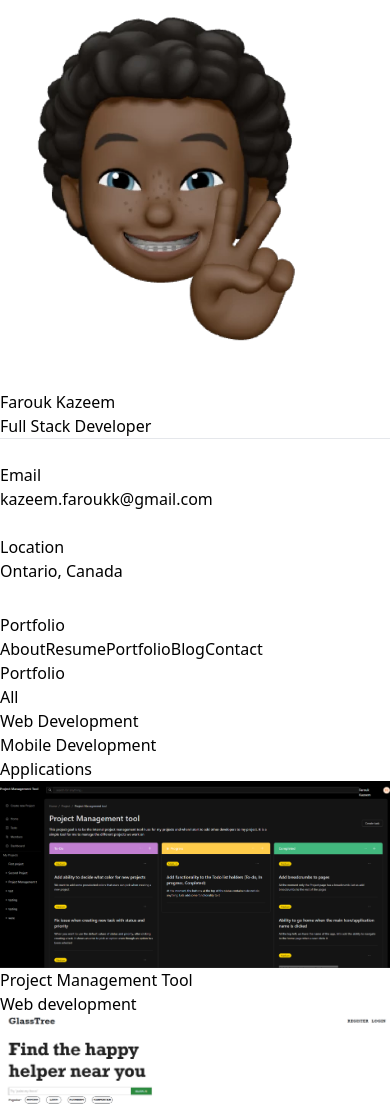
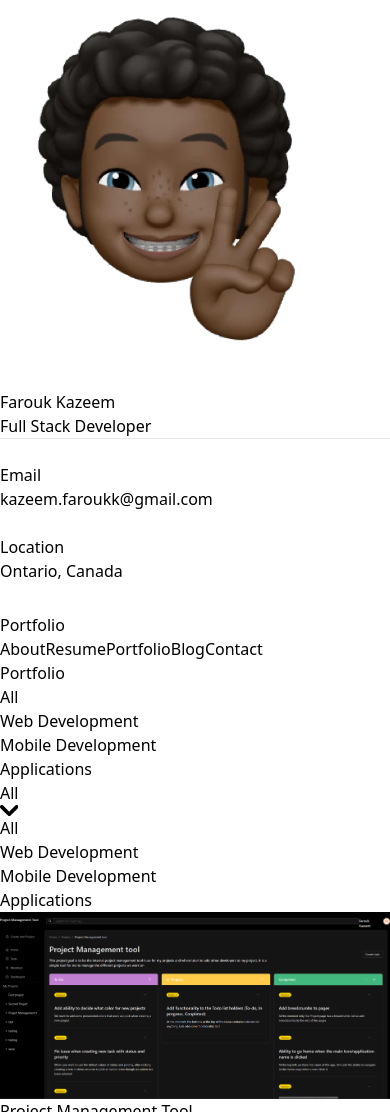
Before and after one commit to Farouk1511/portfolio-v2, a React (Vite) app: page /portfolio in a window 390 px wide. Shown: the top 1112 px of the page. Built offline with nearby package versions, Linux system fonts and the light colour scheme; some icons are missing.

Commit message:
added more responsiveness to the portfolio section

```diff
--- a/src/InfoContainer.tsx
+++ b/src/InfoContainer.tsx
@@ -10,7 +10,7 @@ const InfoContainer = ({
   name: string;
 }) => {
   return (
-    <main className="pt-5 md:pt-0 w-full bg-[#1e1e1f] text-white rounded-2xl h-auto flex flex-col border-[#383838] border-2 max-w-[900px] lg:min-w-[900px] lg:min-h-[850px] overflow-hidden">
+    <main className="pt-5 md:pt-0 w-full bg-[#1e1e1f] text-white rounded-2xl h-auto flex flex-col border-[#383838] border-2 max-w-[900px] lg:min-w-[900px] min-h-[850px] overflow-hidden">
       <div className="flex justify-between w-full items-end pl-10">
       <div className="text-3xl font-bold sm:hidden md:block">{name}</div>
 
--- a/src/Portfolio.tsx
+++ b/src/Portfolio.tsx
@@ -8,11 +8,23 @@ import project7 from "./assets/images/insure-desktop-preview.jpg";
 import project8 from "./assets/images/clipboard-desktop-preview.jpg";
 import project9 from "./assets/images/ping-desktop-preview.jpg";
 import InfoContainer from "./InfoContainer";
+import { useState } from "react";
 
 const Portfolio = () => {
+  const [toggleDropdown, setToggleDropdown] = useState(false);
+  const [dropdownName, setDropdownName] = useState("All");
+
+  const handleDropdown = (name?: string) => {
+    setToggleDropdown(!toggleDropdown);
+
+    if (name) {
+      setDropdownName(name);
+    }
+  };
+
   return (
     <InfoContainer name="Portfolio">
-       <div className="flex gap-3 text-[#d6d6d6] mt-5">
+      <div className="hidden md:flex gap-3 text-[#d6d6d6] mt-5">
         <div className="cursor-pointer hover:text-[#ffdb70] transition-colors">
           All
         </div>
@@ -26,9 +38,83 @@ const Portfolio = () => {
           Applications
         </div>
       </div>
+
+      {/* source flowbite */}
+      <div className="w-full md:hidden mt-5">
+        <button
+          id="dropdownDefaultButton"
+          data-dropdown-toggle="dropdown"
+          className="text-white focus:ring-4 focus:outline-nonefont-medium rounded-lg text-sm px-5 py-2.5 text-center inline-flex justify-between items-center border-2 border-[#383838] w-full"
+          type="button"
+          onClick={() => handleDropdown()}
+        >
+          <div>{dropdownName}</div>
+          <svg
+            className="w-2.5 h-2.5 ms-3"
+            aria-hidden="true"
+            xmlns="http://www.w3.org/2000/svg"
+            fill="none"
+            viewBox="0 0 10 6"
+          >
+            <path
+              stroke="currentColor"
+              stroke-linecap="round"
+              stroke-linejoin="round"
+              stroke-width="2"
+              d="m1 1 4 4 4-4"
+            />
+          </svg>
+        </button>
+
+        <div
+          id="dropdown"
+          className={`${
+            toggleDropdown ? "sticky" : "hidden"
+          } w-full mt-3 z-40  divide-y divide-gray-100 rounded-lg shadow-sm border-2 border-[#383838]`}
+        >
+          <ul
+            className="py-2 text-sm text-gray-700 dark:text-gray-200"
+            aria-labelledby="dropdownDefaultButton"
+          >
+            <li onClick={() => handleDropdown("All")}>
+              <a
+                href="#"
+                className="block px-4 py-2 hover:bg-[] dark:hover:bg-gray-600 dark:hover:text-white"
+              >
+                All
+              </a>
+            </li>
+            <li onClick={() => handleDropdown("Web Development")}>
+              <a
+                href="#"
+                className="block px-4 py-2 hover:bg-gray-100 dark:hover:bg-gray-600 dark:hover:text-white"
+              >
+                Web Development
+              </a>
+            </li>
+            <li onClick={() => handleDropdown("Mobile Development")}>
+              <a
+                href="#"
+                className="block px-4 py-2 hover:bg-gray-100 dark:hover:bg-gray-600 dark:hover:text-white"
+              >
+                Mobile Development
+              </a>
+            </li>
+            <li onClick={() => handleDropdown("Applications")}>
+              <a
+                href="#"
+                className="block px-4 py-2 hover:bg-gray-100 dark:hover:bg-gray-600 dark:hover:text-white"
+              >
+                Applications
+              </a>
+            </li>
+          </ul>
+        </div>
+      </div>
+
       {/* Porfolio filler */}
       {/* To-do: Create an object with all the info so we can easily update the content without touching the code */}
-        <div className="flex flex-wrap gap-5 my-5">
+      <div className="flex flex-wrap gap-5 my-5 items-center justify-center">
         {/* porfoilio box */}
         <div>
           <a
@@ -51,7 +137,11 @@ const Portfolio = () => {
         </div>
         {/* porfoilio box */}
         <div>
-            <a href="https://glass-tree.vercel.app/" target="_blank" rel="noreferrer">
+          <a
+            href="https://glass-tree.vercel.app/"
+            target="_blank"
+            rel="noreferrer"
+          >
             <div className="h-48 w-64 ">
               <img className=" object-fill h-full w-full" src={project2} />
             </div>
@@ -63,7 +153,11 @@ const Portfolio = () => {
         </div>
         {/* porfoilio box */}
         <div>
-            <a href="https://fylo-dark-theme-landing-page.vercel.app/" target="_blank" rel="noreferrer">
+          <a
+            href="https://fylo-dark-theme-landing-page.vercel.app/"
+            target="_blank"
+            rel="noreferrer"
+          >
             <div className="h-48 w-64 ">
               <img className=" object-fill h-full w-full" src={project3} />
             </div>
@@ -75,7 +169,11 @@ const Portfolio = () => {
         </div>
         {/* porfoilio box */}
         <div>
-            <a href="https://farouk1511.github.io/social-media-dashboard-with-theme-switcher/" target="_blank" rel="noreferrer">
+          <a
+            href="https://farouk1511.github.io/social-media-dashboard-with-theme-switcher/"
+            target="_blank"
+            rel="noreferrer"
+          >
             <div className="h-48 w-64 ">
               <img className=" object-fill h-full w-full" src={project4} />
             </div>
@@ -87,7 +185,11 @@ const Portfolio = () => {
         </div>
         {/* porfoilio box */}
         <div>
-            <a href="https://farouk1511.github.io/huddle-landing-page-with-curved-sections/" target="_blank" rel="noreferrer">
+          <a
+            href="https://farouk1511.github.io/huddle-landing-page-with-curved-sections/"
+            target="_blank"
+            rel="noreferrer"
+          >
             <div className="h-48 w-64 ">
               <img className=" object-fill h-full w-full" src={project5} />
             </div>
@@ -99,7 +201,11 @@ const Portfolio = () => {
         </div>
         {/* porfoilio box */}
         <div>
-            <a href="https://farouk1511.github.io/static-job-lisiting/" target="_blank" rel="noreferrer">
+          <a
+            href="https://farouk1511.github.io/static-job-lisiting/"
+            target="_blank"
+            rel="noreferrer"
+          >
             <div className="h-48 w-64 ">
               <img className=" object-fill h-full w-full" src={project6} />
             </div>
@@ -111,7 +217,11 @@ const Portfolio = () => {
         </div>
         {/* porfoilio box */}
         <div>
-            <a href="https://farouk1511.github.io/insure-landing-page/" target="_blank" rel="noreferrer">
+          <a
+            href="https://farouk1511.github.io/insure-landing-page/"
+            target="_blank"
+            rel="noreferrer"
+          >
             <div className="h-48 w-64 ">
               <img className=" object-fill h-full w-full" src={project7} />
             </div>
@@ -123,7 +233,11 @@ const Portfolio = () => {
         </div>
         {/* porfoilio box */}
         <div>
-            <a href="https://farouk1511.github.io/clipboard-landing-page/" target="_blank" rel="noreferrer">
+          <a
+            href="https://farouk1511.github.io/clipboard-landing-page/"
+            target="_blank"
+            rel="noreferrer"
+          >
             <div className="h-48 w-64 ">
               <img className=" object-fill h-full w-full" src={project8} />
             </div>
@@ -135,7 +249,11 @@ const Portfolio = () => {
         </div>
         {/* porfoilio box */}
         <div>
-            <a href="https://ping-coming-sonn-page.vercel.app/" target="_blank" rel="noreferrer">
+          <a
+            href="https://ping-coming-sonn-page.vercel.app/"
+            target="_blank"
+            rel="noreferrer"
+          >
             <div className="h-48 w-64 ">
               <img className=" object-fill h-full w-full" src={project9} />
             </div>
```
Also changed, not shown: 1 other file (tests, documents, lock files or other folders). Lines whose indentation alone changed are shown as unchanged.
